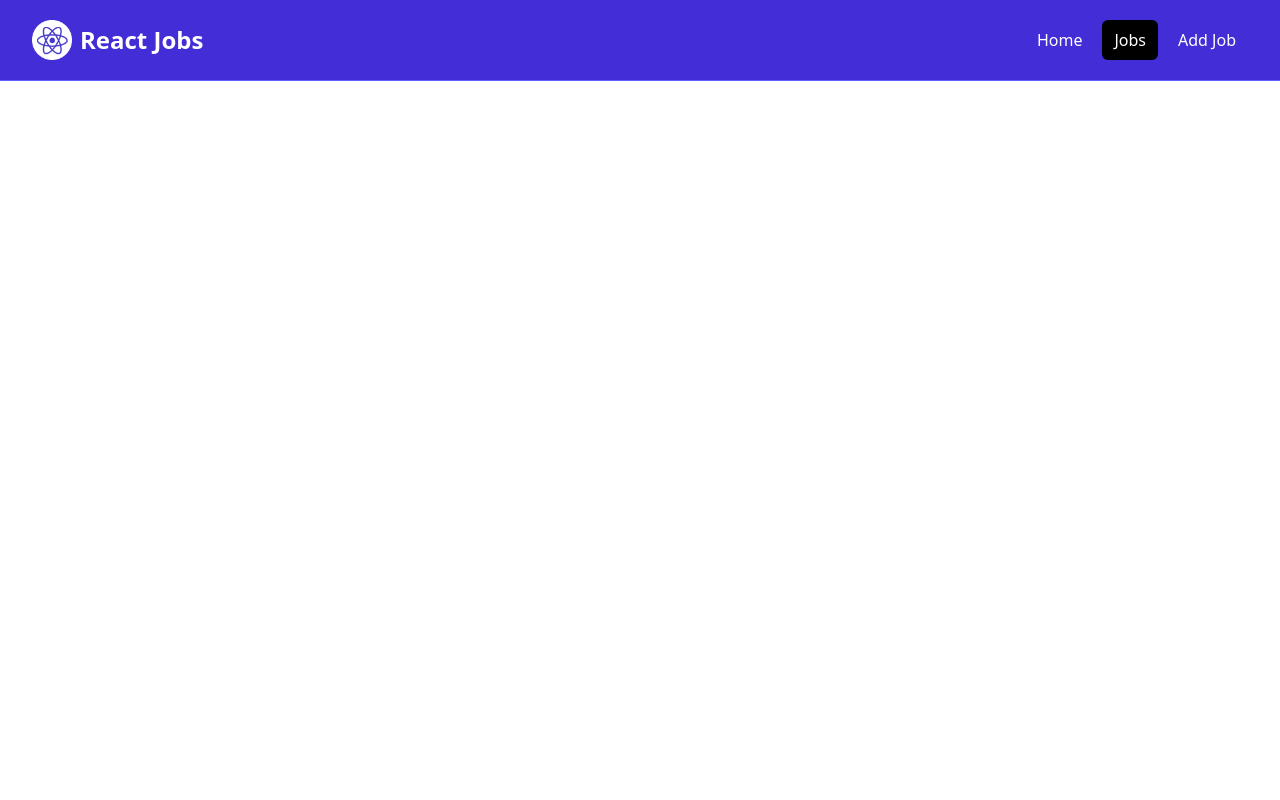
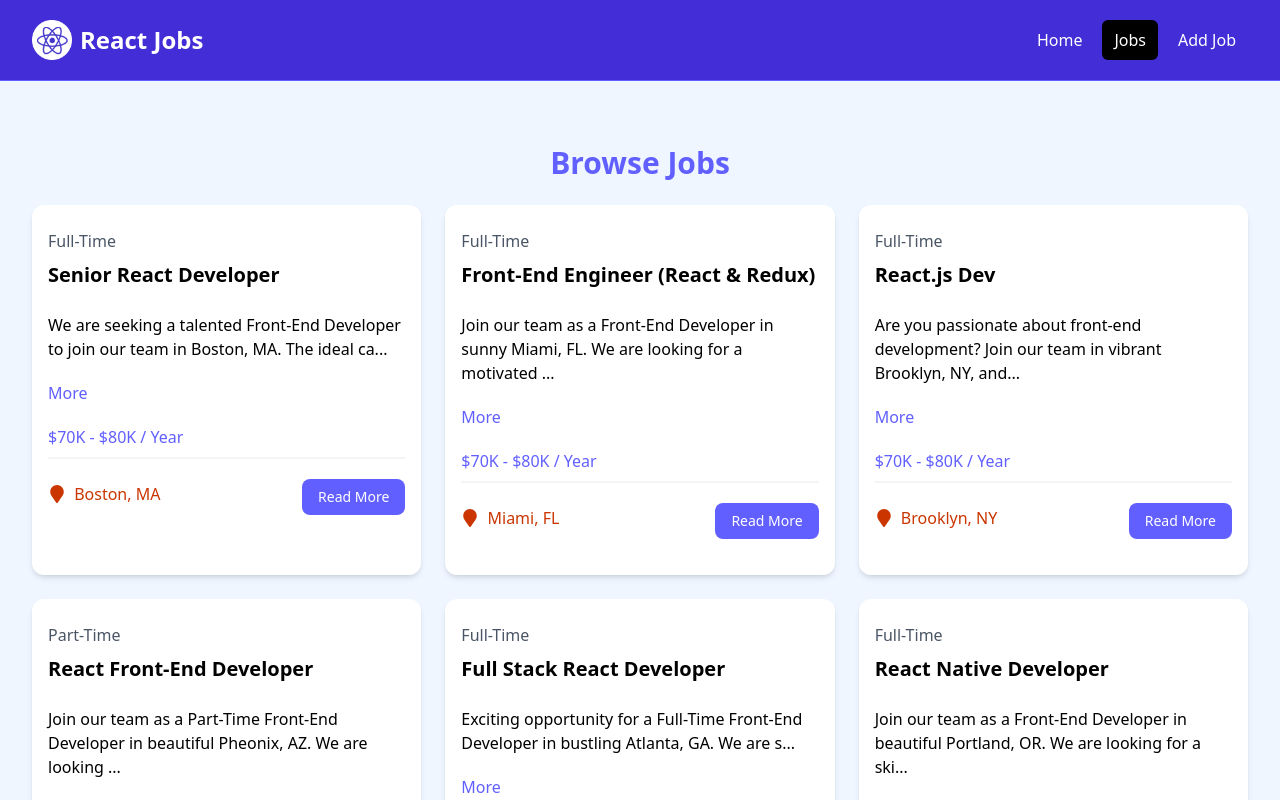
Before and after one commit to marcelloct/react-spa-project, a React (Vite) app: page /jobs in a window 1280 px wide. Shown: the top 800 px of the page. Built offline with nearby package versions, Linux system fonts and the light colour scheme.

Commit message:
Adding content to Jobs page and conditional isHome

```diff
--- a/src/components/JobListings.jsx
+++ b/src/components/JobListings.jsx
@@ -1,20 +1,20 @@
 import jobs from "../jobs.json";
 import JobListing from "./JobListing";
 
-const JobListings = () => {
+const JobListings = ({ isHome = false }) => {
   console.log(jobs);
 
-  const recentJobs = jobs.slice(0, 3);
+  const jobListings = isHome ? jobs.slice(0, 3) : jobs;
 
   return (
     <section className="bg-blue-50 px-4 py-10">
       <div className="container-xl lg:container m-auto">
         <h2 className="text-3xl font-bold text-indigo-500 mb-6 text-center">
-          Browse Jobs
+          {isHome ? "Recent Jobs" : "Browse Jobs"}
         </h2>
         <div className="grid grid-cols-1 md:grid-cols-3 gap-6">
           {/* <!-- Job Listing --> */}
-          {recentJobs.map((job) => (
+          {jobListings.map((job) => (
             <JobListing key={job.id} job={job} />
           ))}
         </div>
--- a/src/pages/HomePage.jsx
+++ b/src/pages/HomePage.jsx
@@ -11,7 +11,7 @@
         subtitle="Find the React job that fits your skills and needs"
       />
       <HomeCards />
-      <JobListings />
+      <JobListings isHome={true} />
       <ViewAllJobs />
     </>
   );
--- a/src/pages/JobsPage.jsx
+++ b/src/pages/JobsPage.jsx
@@ -1,5 +1,11 @@
+import JobListings from "../components/JobListings";
+
 const JobPages = () => {
-  return;
+  return (
+    <section className="bg-blue-50 px-4 py-6">
+      <JobListings />
+    </section>
+  );
 };
 
 export default JobPages;
```
